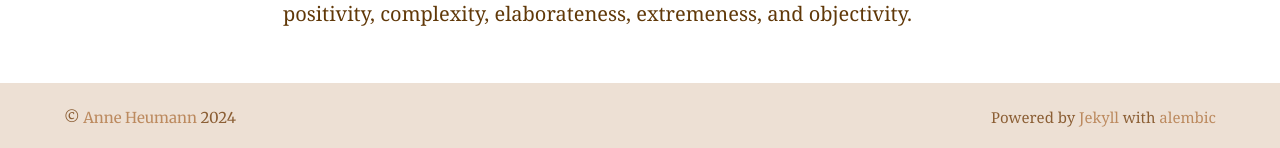
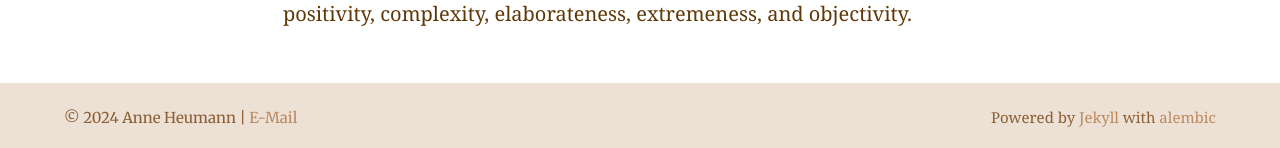
Before and after one commit to aheuma/IncentivizedBookReviews, a Jekyll site: the page built from index.md, in a window 1280 px wide. Shown: the part 1325-1473 px from the top of the page. Built offline with Jekyll 4.4.1, drawn with Linux system fonts in a browser that asks for light colours.

Commit message:
update footer

```diff
--- a/_config.yml
+++ b/_config.yml
@@ -99,7 +99,7 @@ title: "Incentivized Book Reviews" # Site name or title, also used in jekyll-seo
 url: "https://aheuma.github.io/IncentivizedBookReviews/" # Site url, also used in jekyll-seo-tag
 baseurl: ""
 repo: "https://github.com/aheuma/IncentivizedBookReviews/tree/main"
-author: "<a href='mailto:aheumann@students.uni-mainz.de'>Anne Heumann</a>"
+author: "Anne Heumann | <a href='mailto:aheumann@students.uni-mainz.de'>E-Mail</a>"
 # email: "aheumann@posteo.de"
 # disqus: "alembic-1" # Blog post comments, uncomment the option and set the site ID from your Disqus account
 # date_format: "%-d %B %Y" # Blog post date formatting using placeholder formatting
--- a/_includes/site-footer.html
+++ b/_includes/site-footer.html
@@ -1,7 +1,7 @@
 <footer class="footer">
   <div class="container">
     <div class="copyright  typeset">
-      <small class="small">&copy; {{ site.author }} {{ site.time | date: '%Y' }}</small>
+      <small class="small">&copy; {{ site.time | date: '%Y' }} {{ site.author }} </small>
     </div>
 <!--
     {% include nav-footer.html %}
```
